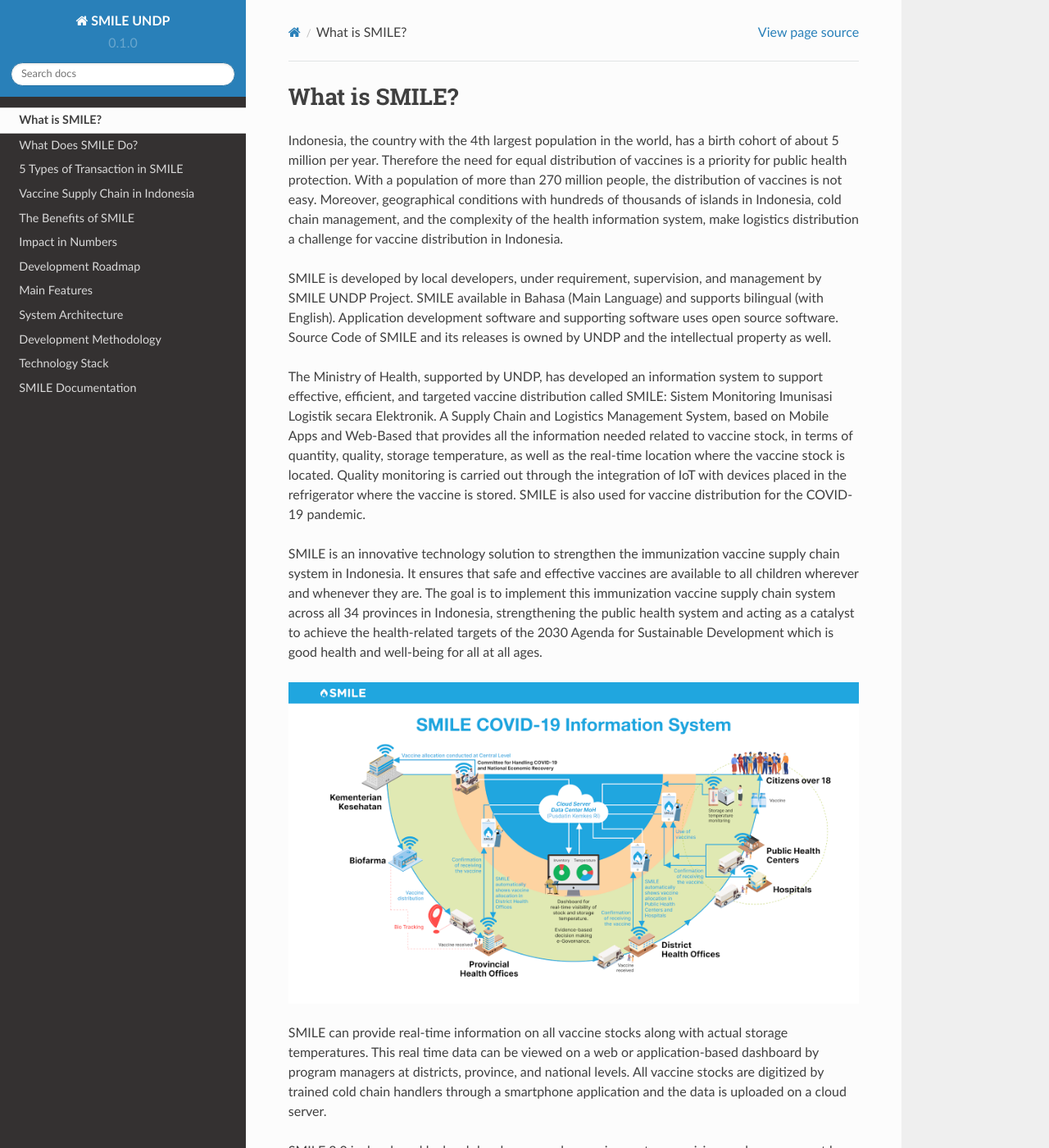
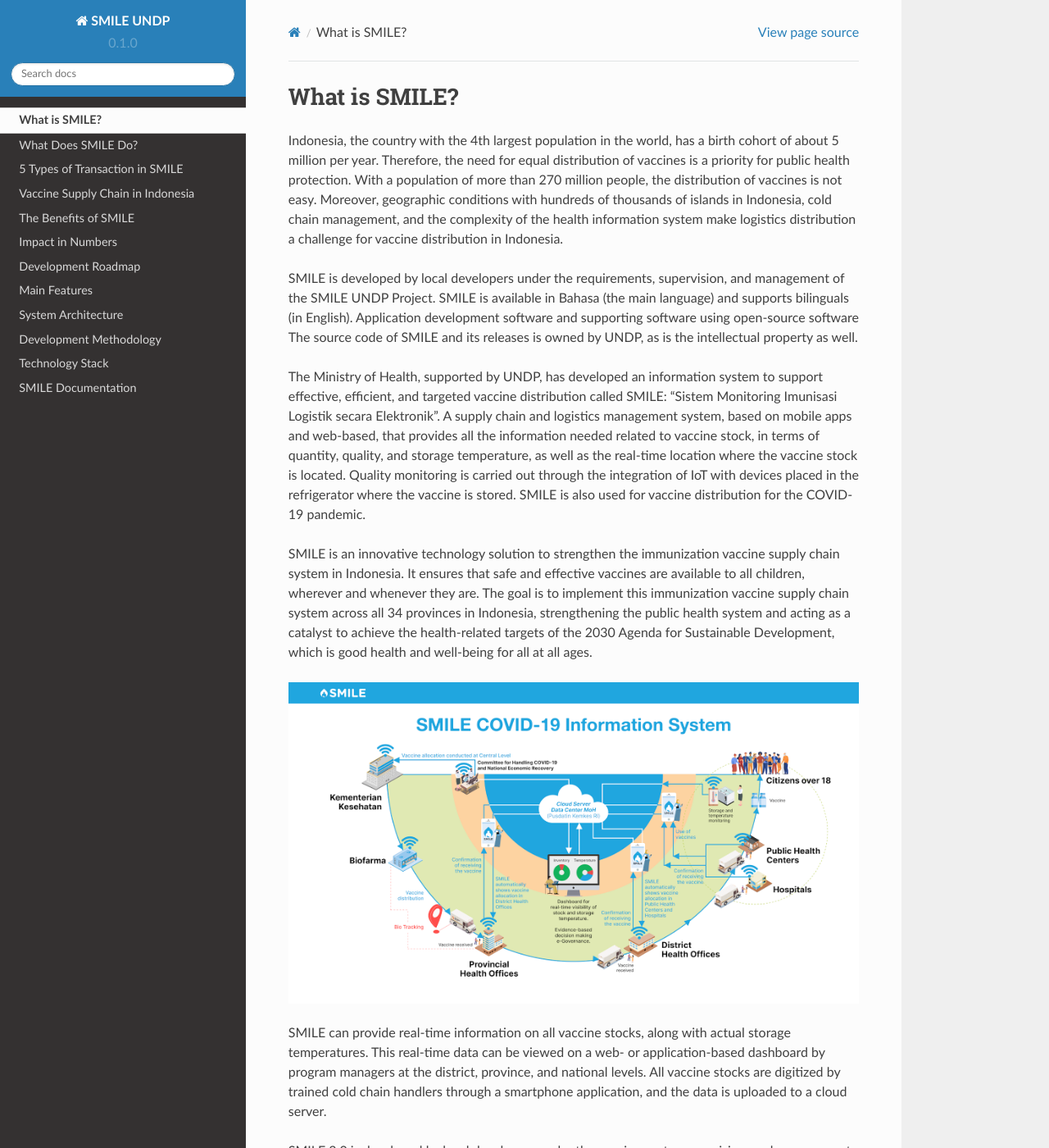
Before and after one commit to smile-indonesia/documentation, a Sphinx documentation site: the page built from docs/source/what.rst, in a window 1280 px wide and 1400 px high. Shown: the whole window at 82% size. Built offline with Sphinx 7.4.7 and the Read the Docs theme 2.0.0, drawn with Linux system fonts in a browser that asks for light colours; some of the changed text lies outside the part shown.

Commit message:
Update Phrase

```diff
--- a/docs/source/what.rst
+++ b/docs/source/what.rst
@@ -1,26 +1,26 @@
 What is SMILE?
 =====
 
-Indonesia, the country with the 4th largest population in the world, has a birth cohort of about 5 million per year. Therefore the need for equal distribution of vaccines is a priority for public health protection. With a population of more than 270 million people, the distribution of vaccines is not easy. Moreover, geographical conditions with hundreds of thousands of islands in Indonesia, cold chain management, and the complexity of the health information system, make logistics distribution a challenge for vaccine distribution in Indonesia.
+Indonesia, the country with the 4th largest population in the world, has a birth cohort of about 5 million per year. Therefore, the need for equal distribution of vaccines is a priority for public health protection. With a population of more than 270 million people, the distribution of vaccines is not easy. Moreover, geographic conditions with hundreds of thousands of islands in Indonesia, cold chain management, and the complexity of the health information system make logistics distribution a challenge for vaccine distribution in Indonesia.
 
-SMILE is developed by local developers, under requirement, supervision, and management by SMILE UNDP Project. SMILE available in Bahasa (Main Language) and supports bilingual (with English). Application development software and supporting software uses open source software. Source Code of SMILE and its releases is owned by UNDP and the intellectual property as well.
+SMILE is developed by local developers under the requirements, supervision, and management of the SMILE UNDP Project. SMILE is available in Bahasa (the main language) and supports bilinguals (in English). Application development software and supporting software using open-source software The source code of SMILE and its releases is owned by UNDP, as is the intellectual property as well.
 
-The Ministry of Health, supported by UNDP, has developed an information system to support effective, efficient, and targeted vaccine distribution called SMILE: Sistem Monitoring Imunisasi Logistik secara Elektronik. A Supply Chain and Logistics Management System, based on Mobile Apps and Web-Based that provides all the information needed related to vaccine stock, in terms of quantity, quality, storage temperature, as well as the real-time location where the vaccine stock is located. Quality monitoring is carried out through the integration of IoT with devices placed in the refrigerator where the vaccine is stored. SMILE is also used for vaccine distribution for the COVID-19 pandemic.
+The Ministry of Health, supported by UNDP, has developed an information system to support effective, efficient, and targeted vaccine distribution called SMILE: "Sistem Monitoring Imunisasi Logistik secara Elektronik". A supply chain and logistics management system, based on mobile apps and web-based, that provides all the information needed related to vaccine stock, in terms of quantity, quality, and storage temperature, as well as the real-time location where the vaccine stock is located. Quality monitoring is carried out through the integration of IoT with devices placed in the refrigerator where the vaccine is stored. SMILE is also used for vaccine distribution for the COVID-19 pandemic.
 
-SMILE is an innovative technology solution to strengthen the immunization vaccine supply chain system in Indonesia. It ensures that safe and effective vaccines are available to all children wherever and whenever they are. The goal is to implement this immunization vaccine supply chain system across all 34 provinces in Indonesia, strengthening the public health system and acting as a catalyst to achieve the health-related targets of the 2030 Agenda for Sustainable Development which is good health and well-being for all at all ages.
+SMILE is an innovative technology solution to strengthen the immunization vaccine supply chain system in Indonesia. It ensures that safe and effective vaccines are available to all children, wherever and whenever they are. The goal is to implement this immunization vaccine supply chain system across all 34 provinces in Indonesia, strengthening the public health system and acting as a catalyst to achieve the health-related targets of the 2030 Agenda for Sustainable Development, which is good health and well-being for all at all ages.
 
 .. image:: images/what-is-smile-1.png
   :width: 700
 
-SMILE can provide real-time information on all vaccine stocks along with actual storage temperatures. This real time data can be viewed on a web or application-based dashboard by program managers at districts, province, and national levels. All vaccine stocks are digitized by trained cold chain handlers through a smartphone application and the data is uploaded on a cloud server.
+SMILE can provide real-time information on all vaccine stocks, along with actual storage temperatures. This real-time data can be viewed on a web- or application-based dashboard by program managers at the district, province, and national levels. All vaccine stocks are digitized by trained cold chain handlers through a smartphone application, and the data is uploaded to a cloud server.
 
-SMILE 2.0  is developed by local developers, under requirement, supervision, and management by SMILE UNDP Project. There are three major features in SMILE:
+SMILE 2.0 is developed by local developers under the requirements, supervision, and management of the SMILE UNDP Project. There are three major features of SMILE:
 
-1. SMILE Mobile Inventory: It is used to view the amount of vaccine stock, report out vaccines, report damaged or expired vaccines, send and receive vaccine orders, and monitor vaccine storage
-2. SMILE Website Dashboard: This dashboard is implemented to data visualization of vaccine distribution throughout Indonesia, explained with details of existing vaccine conditions
-3. SMILE Mobile Dashboard: The function of this feature is to view vaccine distribution data and storage device data, to monitor vaccine temperatures throughout Indonesia via mobile devices
+1. SMILE Mobile Inventory: It is used to view the amount of vaccine stock, report out vaccines, report damaged or expired vaccines, send and receive vaccine orders, and monitor vaccine storage.
+2. SMILE Website Dashboard: This dashboard is implemented for data visualization of vaccine distribution throughout Indonesia, explained with details of existing vaccine conditions.
+3. SMILE Mobile Dashboard: The function of this feature is to view vaccine distribution data and storage device data, and to monitor vaccine temperatures throughout Indonesia via mobile devices.
 
-SMILE 2.0 available in Bahasa (Main Language) and supports bilingual (with English). Application development software and supporting software uses open source software. Source Code of SMILE 2.0 and its releases is owned by UNDP and the intellectual property as well.
+SMILE 2.0 is available in Bahasa (the main language) and supports bilinguals (in English). Application development software and supporting software using open-source software The source code of Smile 2.0 and its releases are owned by UNDP, as is the intellectual property.
 
 
 .. note::
```
